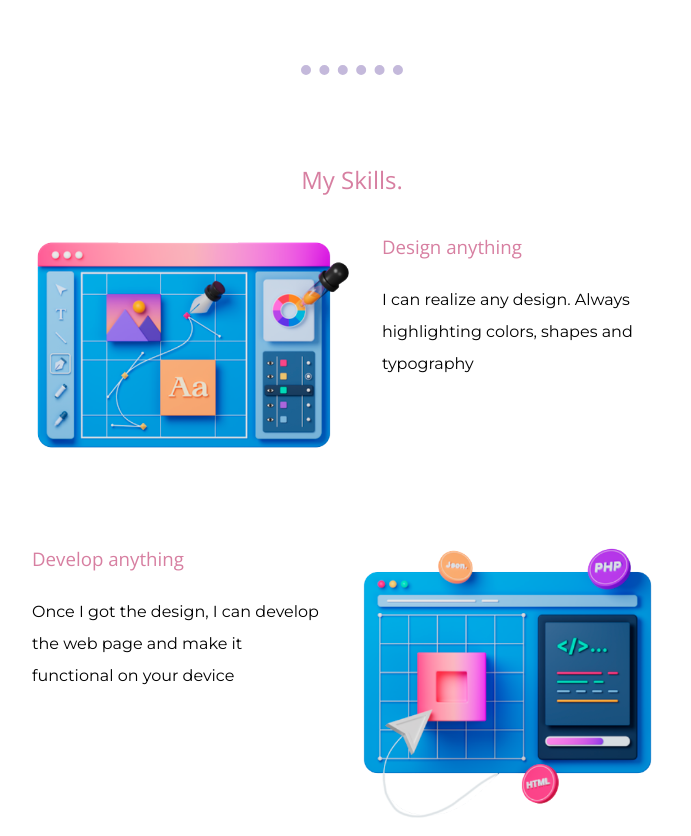
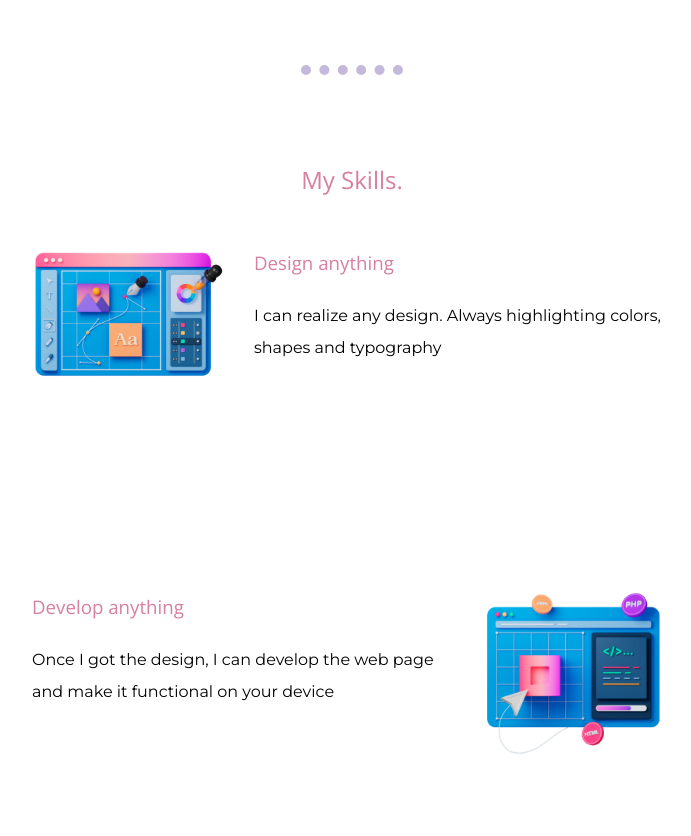
Before and after one commit to Loa33/Css-cv, a plain HTML site: page index.html in a window 1280 px wide. Shown: the part 1340-2176 px from the top of the page, without its empty margins (288-979 px from the left). Drawn offline with nearby package versions, Linux system fonts and the light colour scheme.

Commit message:
Minimal changes

```diff
--- a/css/styles.css
+++ b/css/styles.css
@@ -55,7 +55,6 @@ img {
 	height: 850px;
 }
 .middle-container {
-	padding-bottom: 5%;
 	padding-top: 5%;
 	position: relative;
 }
@@ -89,7 +88,6 @@ img {
 	object-fit: fill;
 }
 .skills {
-	padding-bottom: 60px;
 	padding-top: 60px;
 }
 .contact-me {
@@ -97,18 +95,18 @@ img {
 	padding-top: 5%;
 }
 .skill-row {
-	margin: 2rem auto 10rem auto;
+	margin: 3rem auto 14rem auto;
 	width: 50%;
 	text-align: left;
 	line-height: 2;
 }
 .skill-design {
-	width: 50%;
+	width: 30%;
 	float: left;
 	margin-right: 30px;
 }
 .skill-develop {
-	width: 50%;
+	width: 30%;
 	float: right;
 	margin-left: 30px;
 }
```
